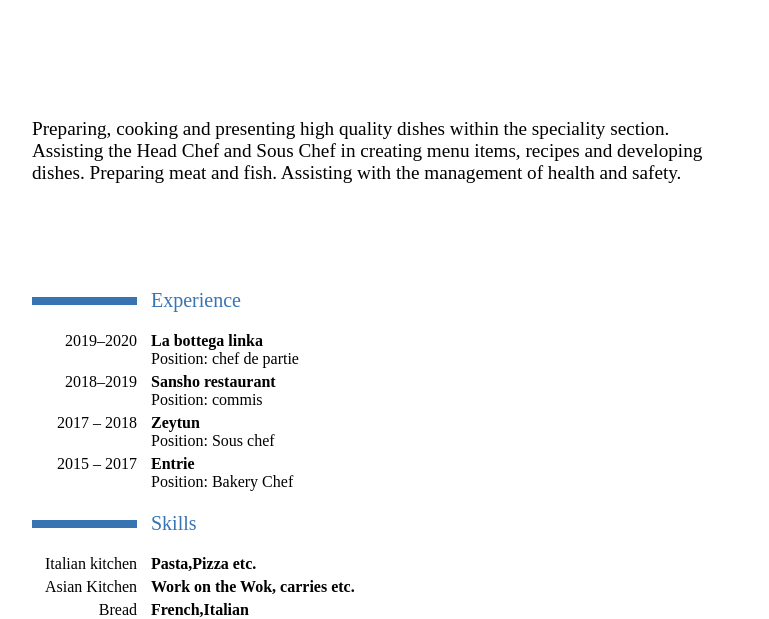
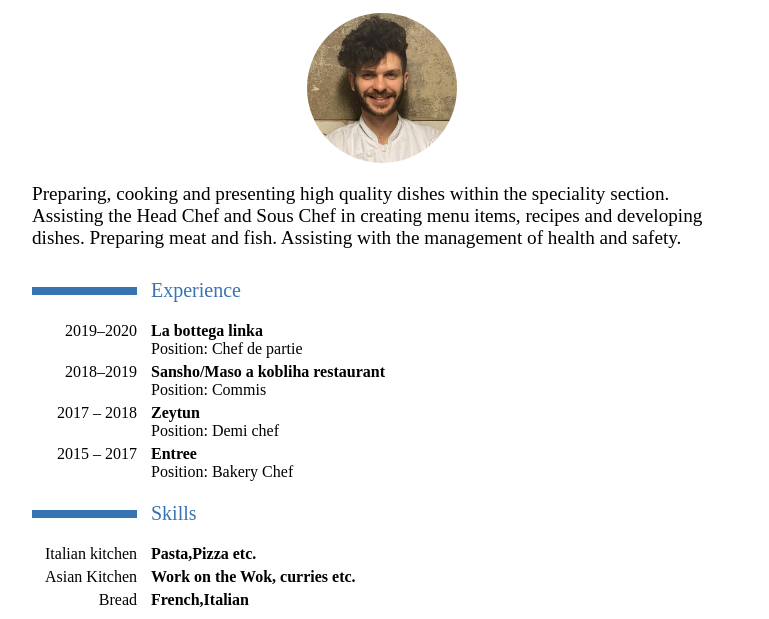
Before and after one commit to SannikovMatt/CV-chef, a website built with webpack: page src/cv.html in a window 1280 px wide. Shown: the part 199-818 px from the top of the page, without its empty margins (258-1027 px from the left). Built offline with nearby package versions, Linux system fonts and the light colour scheme.

Commit message:
Added photo

```diff
--- a/src/assets/cv.css
+++ b/src/assets/cv.css
@@ -6,6 +6,22 @@ body {
     margin: 0 auto;
     max-width: 700px;
     padding: 7%;
+}
+.profile_photo_container{
+    display: flex;
+    justify-content: center;
+}
+
+.profile_photo{
+
+    width: 150px;
+    border-radius: 50%;
+    overflow: hidden;
+    height: 150px;
+}
+.profile_photo img{
+    width: 100%;
+
 }
 
 p {
@@ -81,7 +97,7 @@ p.surname {
 
 .skills {
     display: flex;
-    margin: 15% 0;
+    margin: 20px 0;
 }
 
 .skills__description {
--- a/src/cv.html
+++ b/src/cv.html
@@ -23,6 +23,11 @@
             </ul>
           </div>
           <p class="direction">Kitchen</p>
+        </div>
+      </div>
+      <div class="profile_photo_container">
+        <div class="profile_photo">
+          <img src="./assets/ProfilePhoto4.jpg" />
         </div>
       </div>
 
@@ -51,7 +56,7 @@
                 <p>
                   <b>La bottega linka</b>
                 </p>
-                <p>Position: chef de partie</p>
+                <p>Position: Chef de partie</p>
               </div>
             </div>
 
@@ -61,9 +66,9 @@
               </div>
               <div class="right__side">
                 <p>
-                  <b> Sansho restaurant</b>
+                  <b> Sansho/Maso a kobliha restaurant</b>
                 </p>
-                <p>Position: commis</p>
+                <p>Position: Commis</p>
               </div>
             </div>
             <div class="block__item">
@@ -74,7 +79,7 @@
                 <p>
                   <b> Zeytun</b>
                 </p>
-                <p>Position: Sous chef</p>
+                <p>Position: Demi chef</p>
               </div>
             </div>
             <div class="block__item">
@@ -83,7 +88,7 @@
               </div>
               <div class="right__side">
                 <p>
-                  <b> Entrie</b>
+                  <b> Entree</b>
                 </p>
                 <p>Position: Bakery Chef</p>
               </div>
@@ -111,7 +116,7 @@
                 <p>Asian Kitchen</p>
               </div>
               <div class="right__side">
-                <p><b>Work on the Wok, carries etc. </b></p>
+                <p><b>Work on the Wok, curries etc. </b></p>
               </div>
             </div>
             <div class="block__item">
```
Also changed, not shown: assets/KvD-sK55xmk.jpg (added), build/assets/ProfilePhoto4.jpg (added), build/assets/cv.css, build/index.html, build/js/main.js (added), src/assets/ProfilePhoto4.jpg (added).
